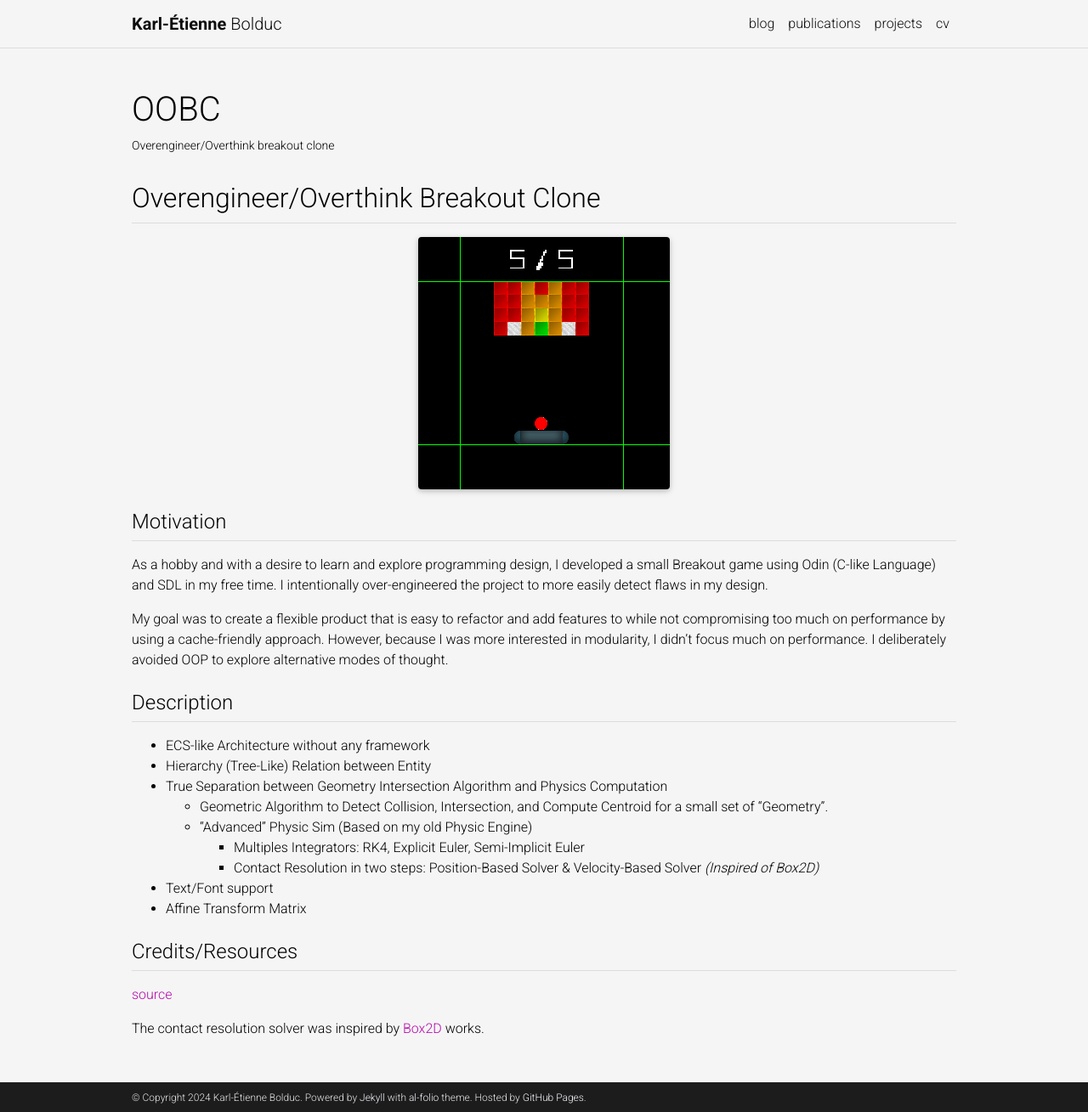
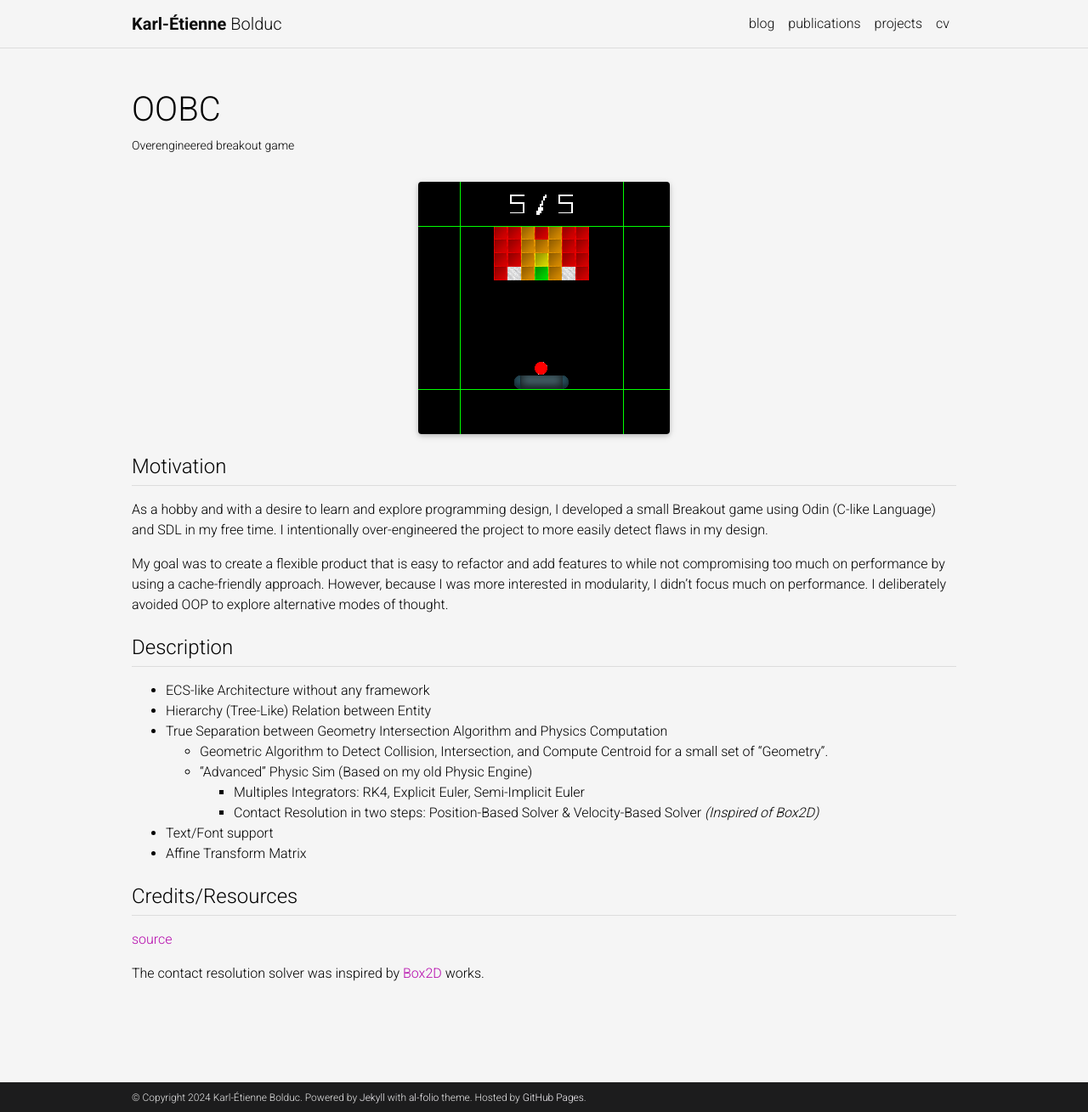
Before and after one commit to bolducke/bolducke.github.io, a Jekyll site: the page built from _projects/oobc.md, in a window 1280 px wide and 1309 px high. Shown: the whole window at 85% size. Built offline with Jekyll 4.4.1, drawn with Linux system fonts in a browser that asks for light colours; full-size pictures stand in for the smaller copies a plugin makes; comment, search, counter and statistics services are not loaded; a style sheet for code colours, icons or effects is not loaded.

Commit message:
Update OOBC title

```diff
--- a/_projects/oobc.md
+++ b/_projects/oobc.md
@@ -1,13 +1,11 @@
 ---
 layout: page
 title: OOBC
-description: Overengineer/Overthink breakout clone
+description: Overengineered breakout game
 img: assets/img/projects/oobc/thumbnail.png
 importance: 2
 category: hobby
 ---
-
-# Overengineer/Overthink Breakout Clone
 
 <center>
 {% include figure.html path="assets/img/projects/oobc/game.png" title="In Renovation Home" class="img-fluid rounded z-depth-1 center" %}
```
